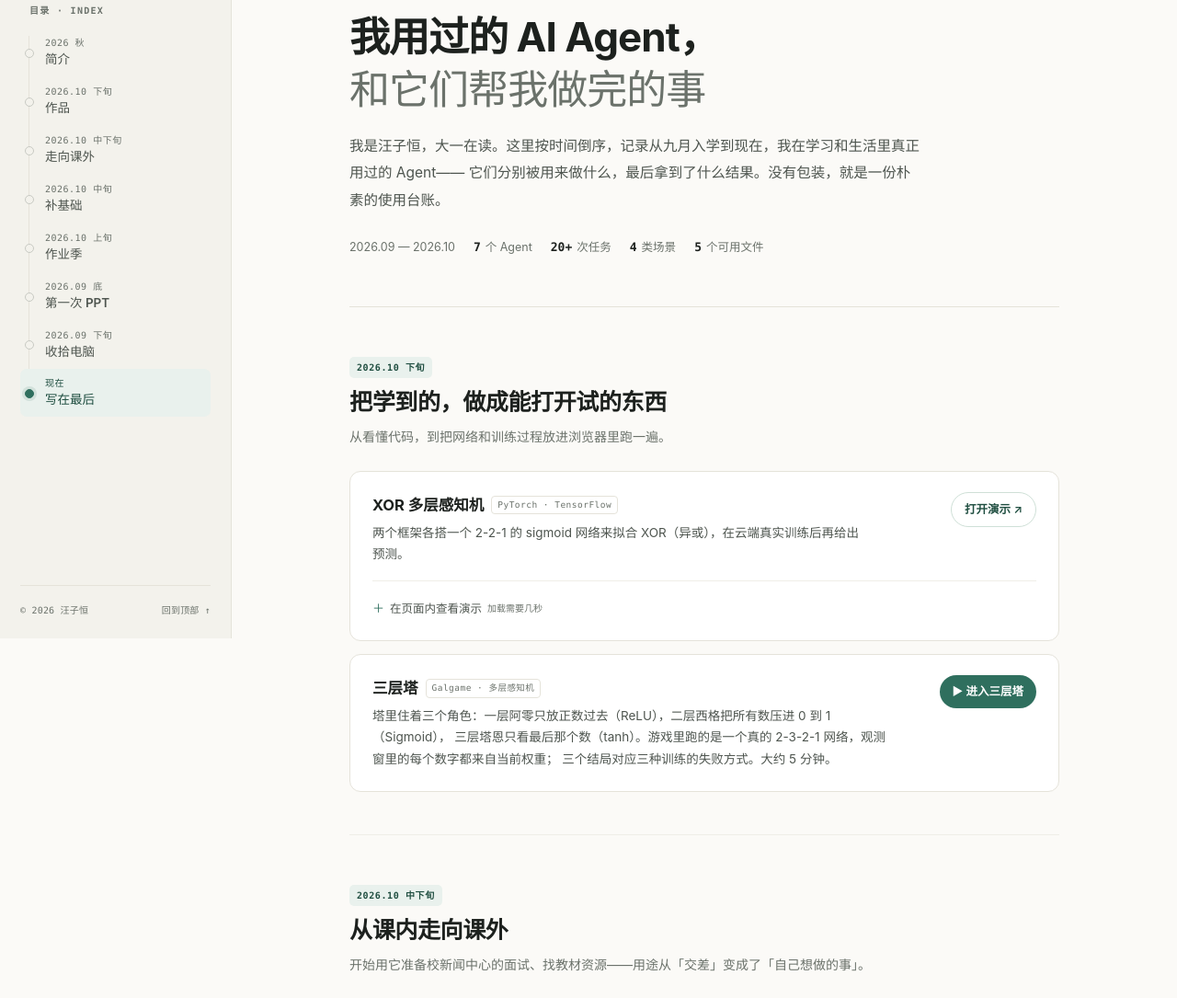
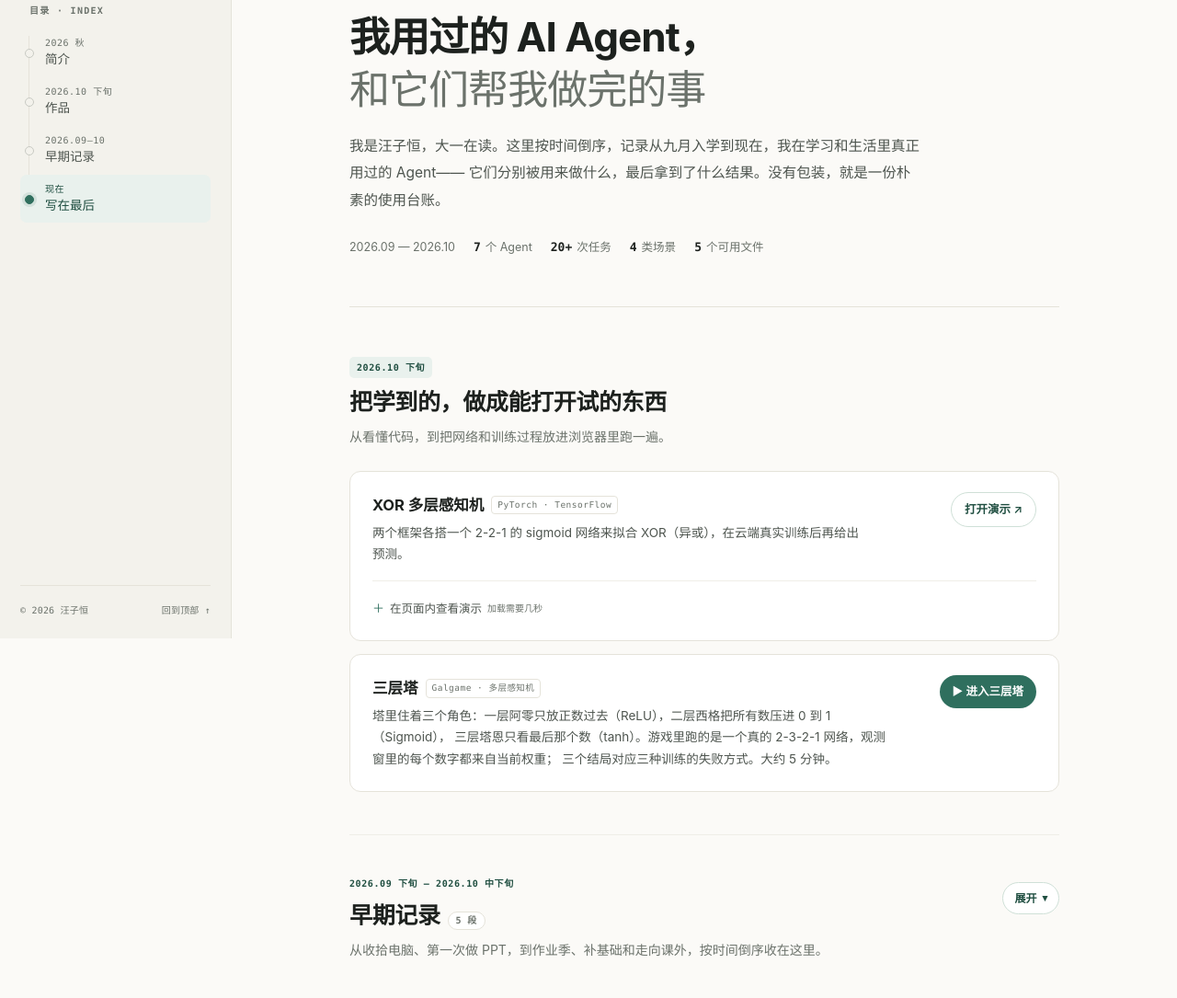
Before and after one commit to liangqi7sd/liangqi7sd.github.io, a plain HTML site: page index.html in a window 1280 px wide. Shown: the part 106-1191 px from the top of the page at 92% size. Drawn offline with Linux system fonts and the light colour scheme.

Commit message:
Merge older timeline entries into a folded archive

```diff
--- a/index.html
+++ b/index.html
@@ -259,6 +259,51 @@
   }
   .demo-frame iframe{display:block;width:100%;height:640px;border:0;}
 
+  /* ---------- 折叠的早期记录 ---------- */
+  .archive{padding:44px 0 36px;}
+  .archive > summary{
+    display:flex;align-items:flex-start;justify-content:space-between;gap:24px;
+    cursor:pointer;list-style:none;border-radius:6px;
+  }
+  .archive > summary::-webkit-details-marker{display:none;}
+  .archive > summary::marker{content:"";}
+  .archive > summary:focus-visible{outline:2px solid var(--accent);outline-offset:6px;}
+  .archive-copy{min-width:0;}
+  .archive-kicker{
+    display:block;margin-bottom:9px;
+    font-family:var(--mono);font-size:10px;font-weight:600;
+    letter-spacing:.06em;color:var(--accent-ink);
+  }
+  .archive-title{
+    display:flex;align-items:baseline;flex-wrap:wrap;gap:8px;
+    font-size:clamp(21px,2.4vw,25px);font-weight:660;
+    letter-spacing:-.015em;line-height:1.4;color:var(--ink);
+  }
+  .archive-title .count{
+    font-family:var(--mono);font-size:10px;font-weight:600;letter-spacing:.04em;
+    color:var(--ink-mute);border:1px solid var(--line);border-radius:999px;
+    padding:2px 8px;background:var(--surface);
+  }
+  .archive-desc{display:block;margin-top:7px;font-size:14px;line-height:1.8;color:var(--ink-mute);}
+  .archive-action{
+    flex:0 0 auto;display:inline-flex;align-items:center;gap:6px;
+    margin-top:7px;padding:6px 12px;
+    font-size:12px;font-weight:600;color:var(--accent-ink);
+    background:var(--surface);border:1px solid #cfe0d7;border-radius:999px;
+    white-space:nowrap;transition:background .15s ease,border-color .15s ease;
+  }
+  .archive > summary:hover .archive-action{background:var(--accent-soft);border-color:var(--accent);}
+  .archive-action .chev{display:inline-block;font-size:11px;line-height:1;transition:transform .2s ease;}
+  .archive[open] .archive-action .chev{transform:rotate(180deg);}
+  .archive-action .when-open{display:none;}
+  .archive[open] .archive-action .when-open{display:inline;}
+  .archive[open] .archive-action .when-closed{display:none;}
+  .archive[open] > summary{padding-bottom:20px;border-bottom:1px solid var(--line-soft);}
+  .archive-body{margin-top:26px;}
+  .archive-body > .section{padding:38px 0 34px;}
+  .archive-body > .section:first-child{padding-top:0;}
+  .archive-body > .section:last-child{padding-bottom:0;border-bottom:0;}
+
   /* ---------- 结语 ---------- */
   .closing-body{border-left:2px solid var(--accent);padding-left:22px;}
   .closing-body p{margin:0 0 14px;font-size:15px;line-height:1.95;color:var(--ink-soft);}
@@ -320,6 +365,11 @@
     .entry-icon{width:32px;height:32px;font-size:15px;}
     .work{padding:18px 16px;}
     .work-head{flex-direction:column;gap:12px;}
+    .archive{padding:36px 0 30px;}
+    .archive > summary{flex-direction:column;gap:14px;}
+    .archive-action{margin-top:0;}
+    .archive-body > .section{padding:30px 0 26px;}
+    .archive-body > .section:first-child{padding-top:0;}
     .closing-body{padding-left:16px;}
     .demo-frame iframe{height:520px;}
   }
@@ -346,11 +396,7 @@
   <nav class="side-nav" aria-label="页面目录">
     <a href="#intro"><span class="nav-date">2026 秋</span><span class="nav-label">简介</span></a>
     <a href="#works"><span class="nav-date">2026.10 下旬</span><span class="nav-label">作品</span></a>
-    <a href="#oct-late"><span class="nav-date">2026.10 中下旬</span><span class="nav-label">走向课外</span></a>
-    <a href="#oct-mid"><span class="nav-date">2026.10 中旬</span><span class="nav-label">补基础</span></a>
-    <a href="#oct-early"><span class="nav-date">2026.10 上旬</span><span class="nav-label">作业季</span></a>
-    <a href="#sep-end"><span class="nav-date">2026.09 底</span><span class="nav-label">第一次 PPT</span></a>
-    <a href="#sep-late"><span class="nav-date">2026.09 下旬</span><span class="nav-label">收拾电脑</span></a>
+    <a href="#early"><span class="nav-date">2026.09–10</span><span class="nav-label">早期记录</span></a>
     <a href="#closing"><span class="nav-date">现在</span><span class="nav-label">写在最后</span></a>
   </nav>
 
@@ -369,11 +415,7 @@
   <nav class="m-nav" aria-label="页面目录">
     <a href="#intro">简介</a>
     <a href="#works">作品</a>
-    <a href="#oct-late">10 中下旬</a>
-    <a href="#oct-mid">10 中旬</a>
-    <a href="#oct-early">10 上旬</a>
-    <a href="#sep-end">09 底</a>
-    <a href="#sep-late">09 下旬</a>
+    <a href="#early">早期记录</a>
     <a href="#closing">结语</a>
   </nav>
 </header>
@@ -440,8 +482,23 @@
       </div>
     </section>
 
+    <!-- ========== 2026.09–10 中下旬 · 早期记录（折叠） ========== -->
+    <details class="section archive" id="early">
+      <summary>
+        <span class="archive-copy">
+          <span class="archive-kicker">2026.09 下旬 — 2026.10 中下旬</span>
+          <span class="archive-title">早期记录 <span class="count">5 段</span></span>
+          <span class="archive-desc">从收拾电脑、第一次做 PPT，到作业季、补基础和走向课外，按时间倒序收在这里。</span>
+        </span>
+        <span class="archive-action">
+          <span class="when-closed">展开</span>
+          <span class="when-open">收起</span>
+          <span class="chev" aria-hidden="true">▾</span>
+        </span>
+      </summary>
+      <div class="archive-body">
         <!-- ========== 2026.10 中下旬 ========== -->
-    <section class="section" id="oct-late">
+        <section class="section">
           <div class="sec-head">
             <div class="sec-kicker"><span class="sec-date">2026.10 中下旬</span></div>
             <h2>从课内走向课外</h2>
@@ -518,7 +575,7 @@
         </section>
 
         <!-- ========== 2026.10 中旬 ========== -->
-    <section class="section" id="oct-mid">
+        <section class="section">
           <div class="sec-head">
             <div class="sec-kicker"><span class="sec-date">2026.10 中旬</span></div>
             <h2>边交作业，边补基础</h2>
@@ -563,7 +620,7 @@
         </section>
 
         <!-- ========== 2026.10 上旬 ========== -->
-    <section class="section" id="oct-early">
+        <section class="section">
           <div class="sec-head">
             <div class="sec-kicker"><span class="sec-date">2026.10 上旬</span></div>
             <h2>进入作业季</h2>
@@ -640,7 +697,7 @@
         </section>
 
         <!-- ========== 2026.09 底 ========== -->
-    <section class="section" id="sep-end">
+        <section class="section">
           <div class="sec-head">
             <div class="sec-kicker"><span class="sec-date">2026.09 底</span></div>
             <h2>第一次做汇报 PPT</h2>
@@ -683,7 +740,7 @@
         </section>
 
         <!-- ========== 2026.09 下旬 ========== -->
-    <section class="section" id="sep-late">
+        <section class="section">
           <div class="sec-head">
             <div class="sec-kicker"><span class="sec-date">2026.09 下旬</span></div>
             <h2>先让电脑安静下来</h2>
@@ -726,6 +783,8 @@
             </article>
           </div>
         </section>
+      </div>
+    </details>
 
     <!-- ========== 现在 · 写在最后 ========== -->
     <section class="section" id="closing">
@@ -766,9 +825,21 @@
 <script>
 (function () {
   var links = Array.prototype.slice.call(document.querySelectorAll('.side-nav a, .m-nav a'));
-  var sections = Array.prototype.slice.call(document.querySelectorAll('header[id], section[id]'));
+  var sections = Array.prototype.slice.call(document.querySelectorAll('header[id], section[id], details[id]'));
   if (!links.length || !sections.length) return;
   var lastActive = null;
+  var earlySection = document.getElementById('early');
+  if (earlySection) {
+    links.forEach(function (link) {
+      if (link.getAttribute('href') === '#early') {
+        link.addEventListener('click', function () { earlySection.open = true; });
+      }
+    });
+    if (window.location.hash === '#early') earlySection.open = true;
+    earlySection.addEventListener('toggle', function () {
+      window.requestAnimationFrame(updateActive);
+    });
+  }
 
   function updateActive() {
     var marker = window.scrollY + 150;
```
Lines whose indentation alone changed are shown as unchanged.
